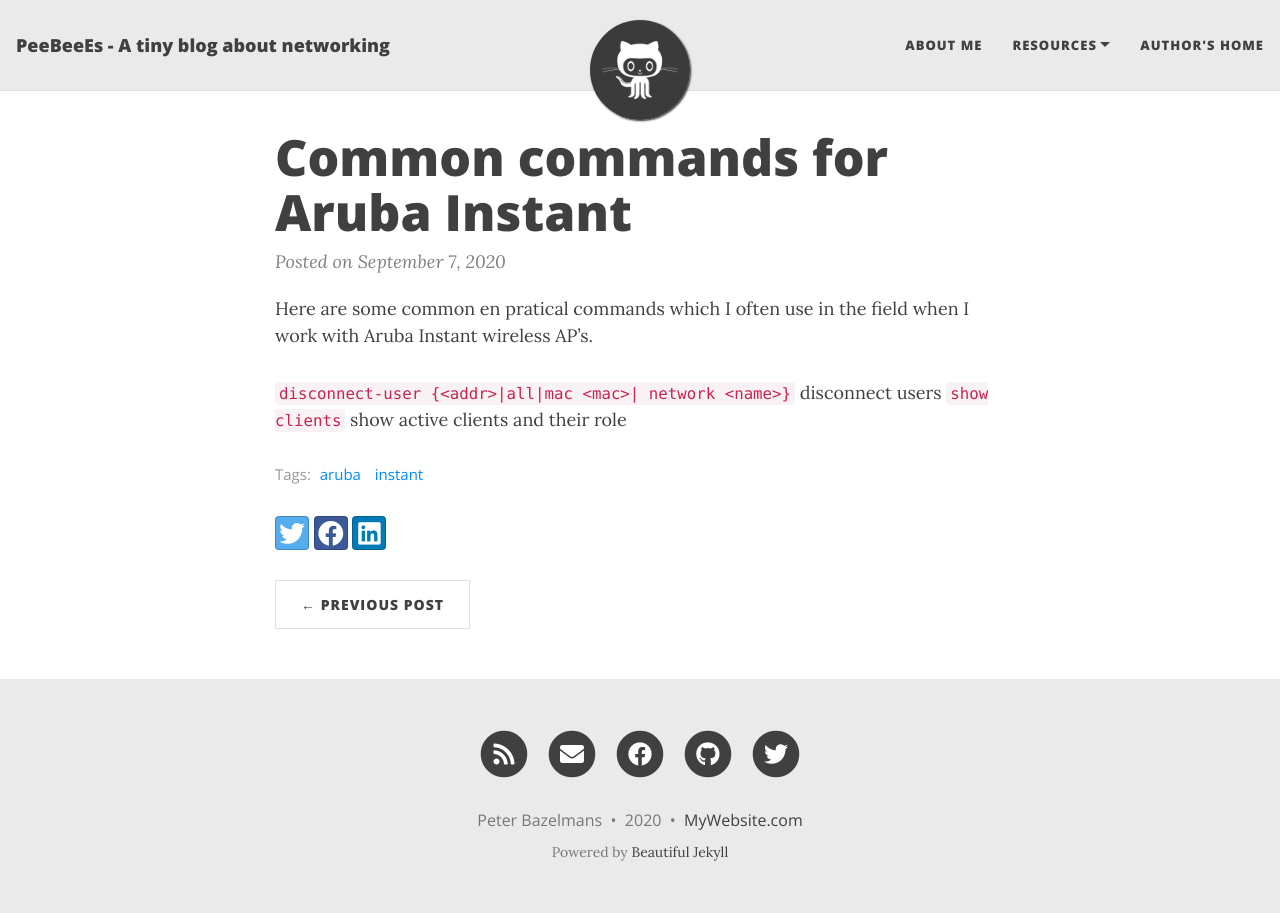
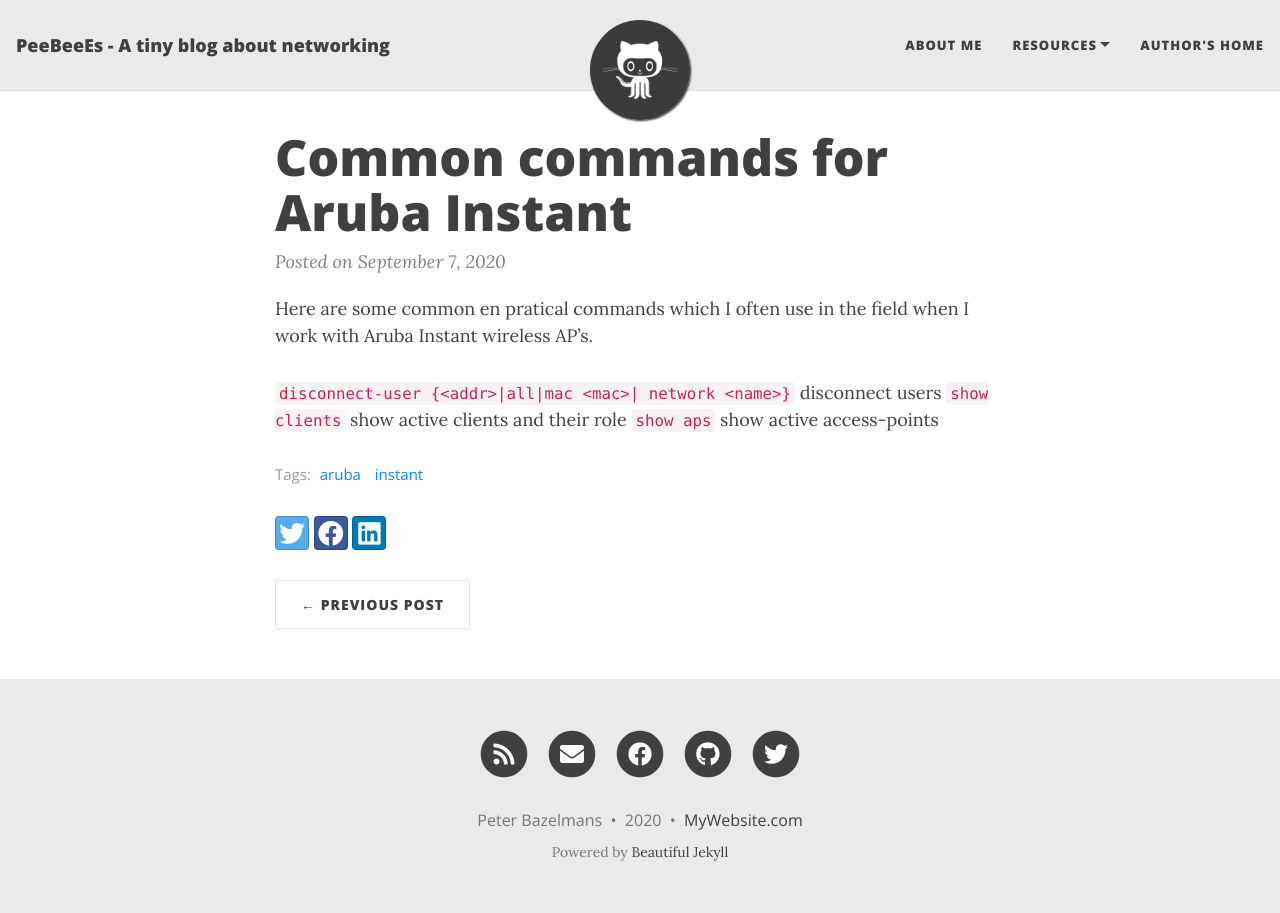
Before and after one commit to pbazelmans/pbazelmans.github.io, a Jekyll site: the page built from _posts/2020-09-07-aruba-instant.md, in a window 1280 px wide. Built offline with Jekyll 4.4.1, drawn with Linux system fonts in a browser that asks for light colours; nearby versions of some CDN libraries.

Commit message:
Update 2020-09-07-aruba-instant.md

```diff
--- a/_posts/2020-09-07-aruba-instant.md
+++ b/_posts/2020-09-07-aruba-instant.md
@@ -7,3 +7,4 @@
 
 `disconnect-user {<addr>|all|mac <mac>| network <name>}` disconnect users
 `show clients` show active clients and their role
+`show aps` show active access-points
```
